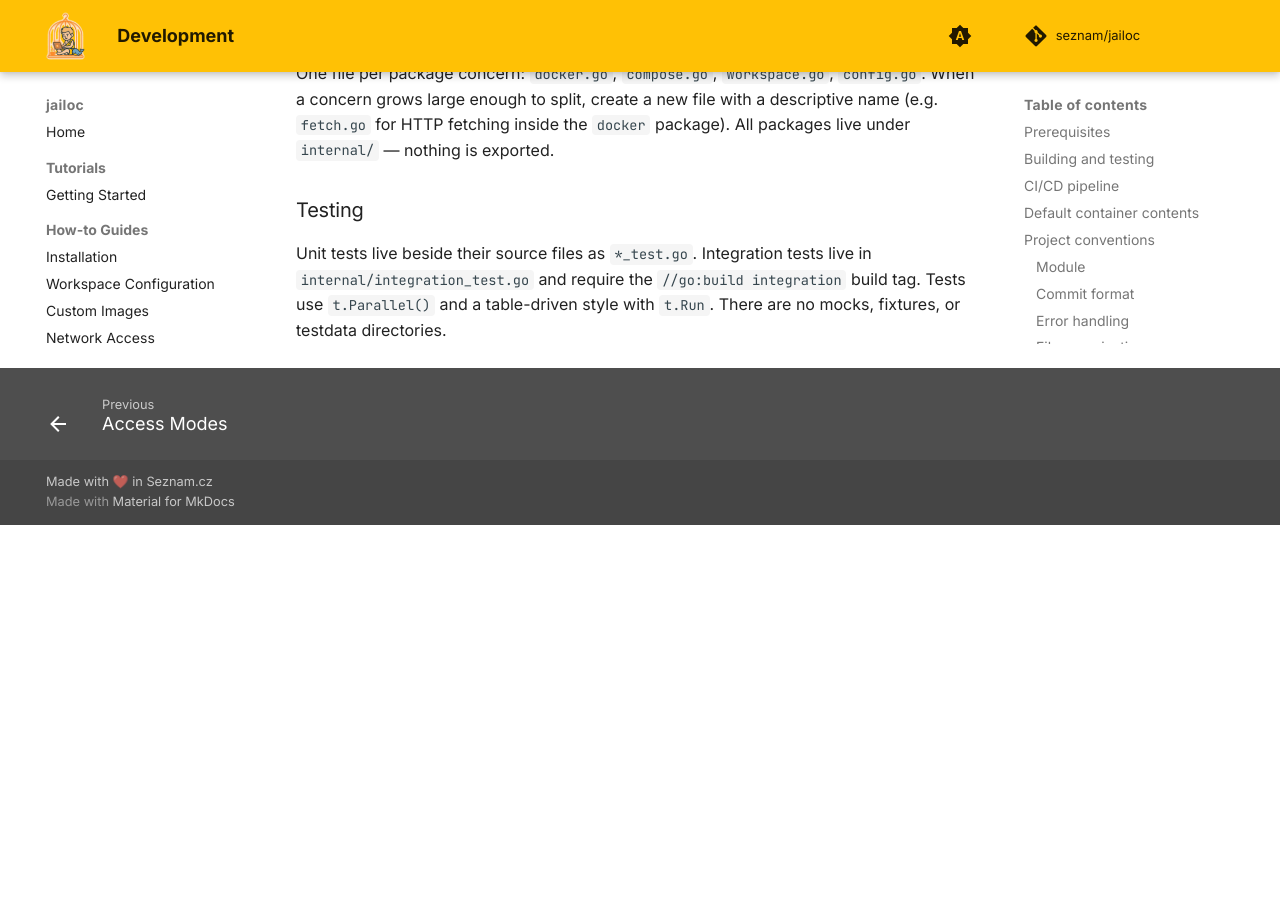
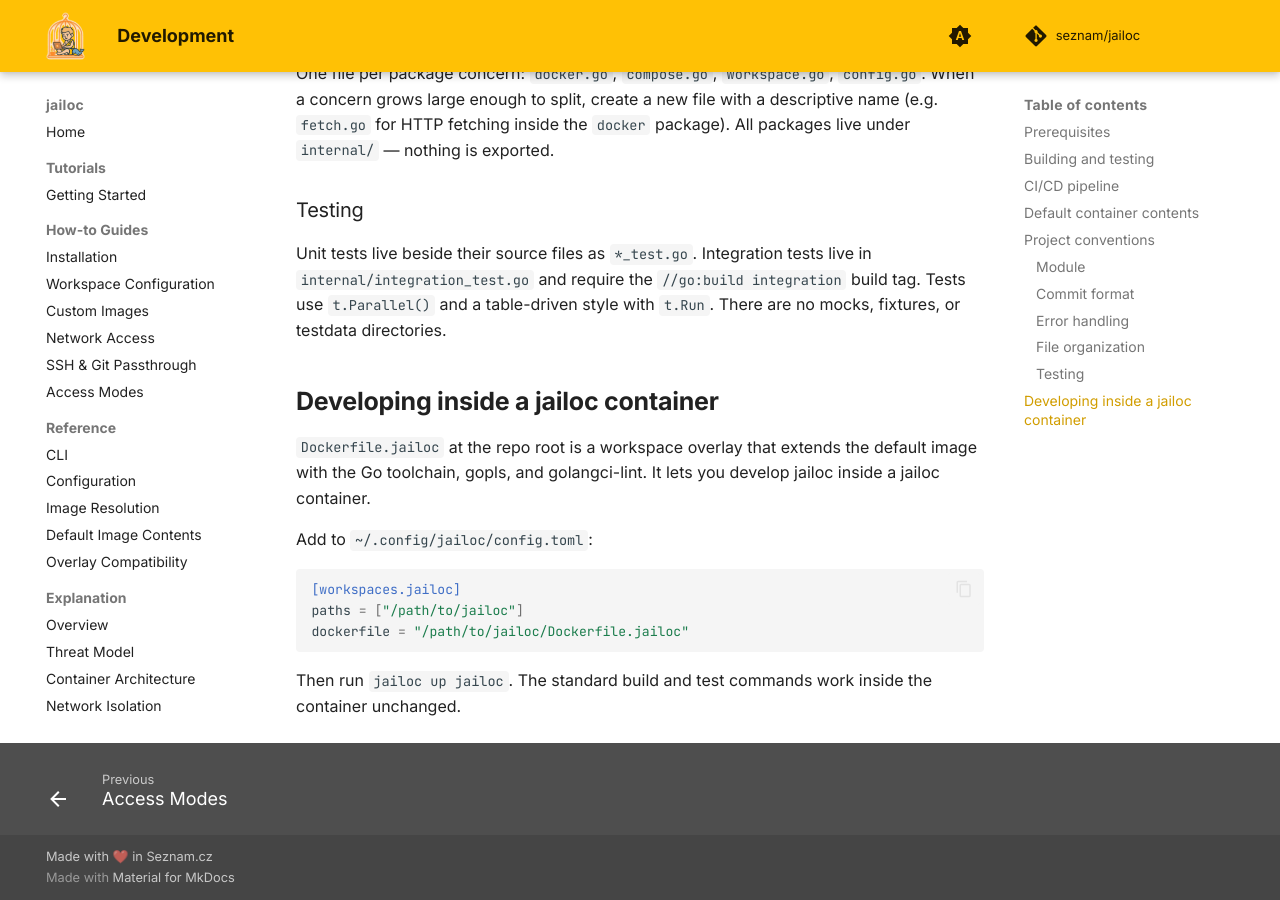
Before and after one commit to speedo17/jailoc, an MkDocs documentation site: the page built from docs/development.md, in a window 1280 px wide and 900 px high, scrolled down 2481 px. Built offline with MkDocs 1.6.1 and Material for MkDocs 9.7.7, drawn with Linux system fonts in a browser that asks for light colours; comment, search, counter and statistics services are not loaded; before the commit the page ends 3006 px from its top, so only the background shows below that.

Commit message:
chore(dev): add Dockerfile.jailoc for in-container development

````diff
--- a/docs/development.md
+++ b/docs/development.md
@@ -86,3 +86,17 @@ One file per package concern: `docker.go`, `compose.go`, `workspace.go`, `config
 ### Testing
 
 Unit tests live beside their source files as `*_test.go`. Integration tests live in `internal/integration_test.go` and require the `//go:build integration` build tag. Tests use `t.Parallel()` and a table-driven style with `t.Run`. There are no mocks, fixtures, or testdata directories.
+
+## Developing inside a jailoc container
+
+`Dockerfile.jailoc` at the repo root is a workspace overlay that extends the default image with the Go toolchain, gopls, and golangci-lint. It lets you develop jailoc inside a jailoc container.
+
+Add to `~/.config/jailoc/config.toml`:
+
+```toml
+[workspaces.jailoc]
+paths = ["/path/to/jailoc"]
+dockerfile = "/path/to/jailoc/Dockerfile.jailoc"
+```
+
+Then run `jailoc up jailoc`. The standard build and test commands work inside the container unchanged.
````
Also changed, not shown: AGENTS.md (+17 -0 lines), 1 other file.
